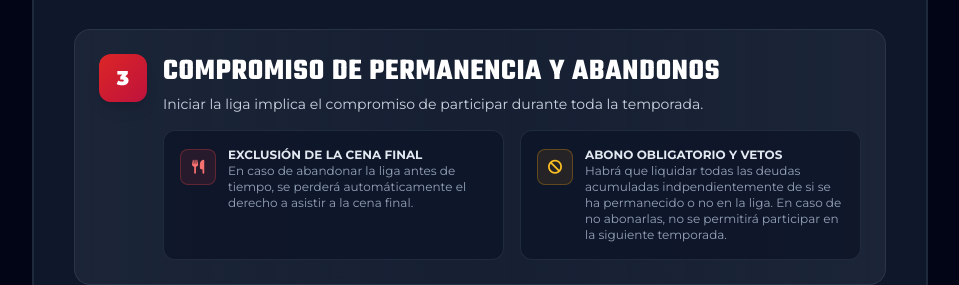
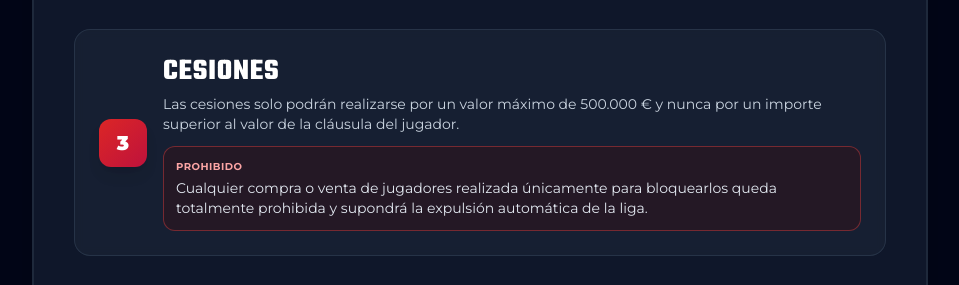
Before and after one commit to diegoglezsu/fantasy-rules, a plain HTML site: page index.html in a window 1280 px wide. Shown: the part 653-938 px from the top of the page, without its empty margins (160-1119 px from the left). Drawn offline with nearby package versions, Linux system fonts and the light colour scheme.

Commit message:
Añadir norma sobre cesiones y actualizar numeración de normas en el documento HTML

```diff
--- a/index.html
+++ b/index.html
@@ -169,12 +169,39 @@
                 </div>
             </section>
 
+            <!-- NORMA 3: Cesiones -->
+            <section class="bg-slate-800/50 rounded-2xl p-6 border border-slate-700/60 backdrop-blur-sm transition-all hover:border-slate-600">
+                <div class="flex flex-col sm:flex-row items-start sm:items-center justify-between gap-4">
+                    <div class="flex items-center gap-4">
+                        <div class="w-12 h-12 rounded-xl bg-gradient-to-br from-red-600 to-rose-700 flex items-center justify-center text-white font-black text-xl shadow-lg shrink-0">
+                            3
+                        </div>
+                        <div class="space-y-3 w-full">
+                            <div>
+                                <h2 class="font-display text-2xl sm:text-3xl font-bold uppercase tracking-wide text-white leading-none">
+                                    Cesiones
+                                </h2>
+                                <p class="text-xs sm:text-sm text-slate-300 mt-1">
+                                    Las cesiones solo podrán realizarse por un valor máximo de 500.000 € y nunca por un importe superior al valor de la cláusula del jugador.
+                                </p>
+                            </div>
 
-            <!-- NORMA 3: Compromiso y Abandono -->
+                            <div class="rounded-xl border border-red-500/40 bg-red-950/30 p-3">
+                                <p class="text-[10px] font-bold uppercase tracking-wider text-red-300 mb-1">Prohibido</p>
+                                <p class="text-xs sm:text-sm text-slate-200">
+                                    Cualquier compra o venta de jugadores realizada únicamente para bloquearlos queda totalmente prohibida y supondrá la expulsión automática de la liga.
+                                </p>
+                            </div>
+                        </div>
+                    </div>
+                </div>
+            </section>
+
+            <!-- NORMA 4: Compromiso y Abandono -->
             <section class="bg-gradient-to-r from-slate-800/80 via-slate-800/50 to-slate-800/80 rounded-2xl p-6 border border-slate-700/60 backdrop-blur-sm transition-all hover:border-slate-600">
                 <div class="flex items-start gap-4">
                    <div class="w-12 h-12 rounded-xl bg-gradient-to-br from-red-600 to-rose-700 flex items-center justify-center text-white font-black text-xl shadow-lg shrink-0">
-                        3
+                        4
                     </div>
                     <div class="space-y-3 w-full">
                         <div>
@@ -211,11 +238,11 @@
                 </div>
             </section>
 
-            <!-- NORMA 4: Pago final y Registro Excel -->
+            <!-- NORMA 5: Pago final y Registro Excel -->
             <section class="bg-slate-800/50 rounded-2xl p-6 border border-slate-700/60 backdrop-blur-sm transition-all hover:border-slate-600">
                 <div class="flex items-start gap-4">
                     <div class="w-12 h-12 rounded-xl bg-gradient-to-br from-emerald-500 to-teal-700 flex items-center justify-center text-white font-black text-xl shadow-lg shrink-0">
-                        4
+                        5
                     </div>
                     <div class="space-y-3 w-full">
                         <div>
```
